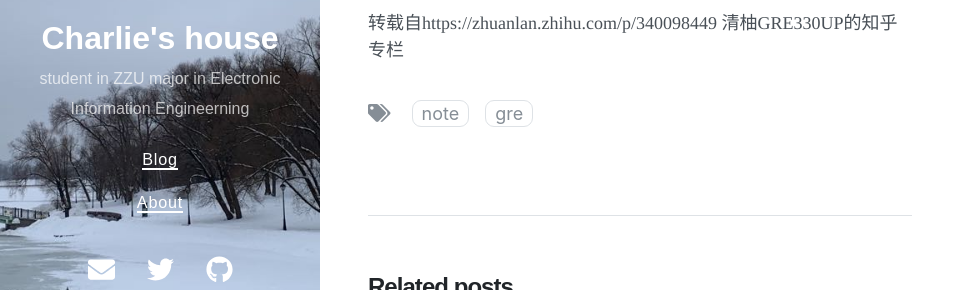
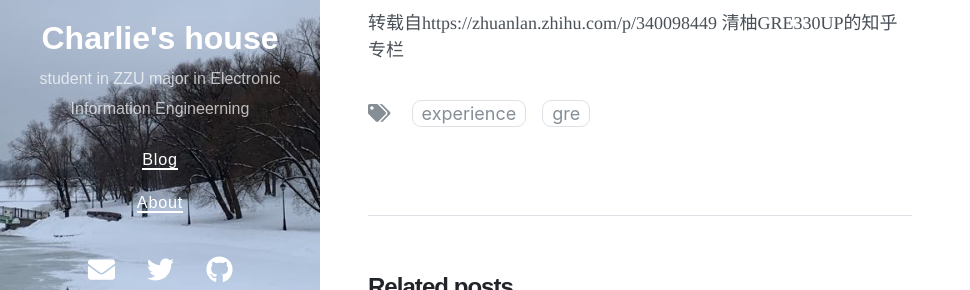
Before and after one commit to wzz1206/wzz1206.github.io, a Jekyll site: the page built from _posts/2021-9-22-gre-results-sending.md, in a window 1280 px wide and 900 px high, scrolled down 3302 px. Shown: the part 345-635 px from the top of the window, without its empty margins (0-970 px from the left). Built offline with Jekyll 4.4.1, drawn with Linux system fonts in a browser that asks for light colours; nearby versions of some CDN libraries.

Commit message:
Update 2021-9-22-gre-results-sending.md

```diff
--- a/_posts/2021-9-22-gre-results-sending.md
+++ b/_posts/2021-9-22-gre-results-sending.md
@@ -3,7 +3,7 @@ layout: post
 title: GRE Results Sending
 author: Charlie Wang
 tags:
-- note
+- experience
 - gre
 date: 2021-9-22 19:23 +0800
 ---
```
